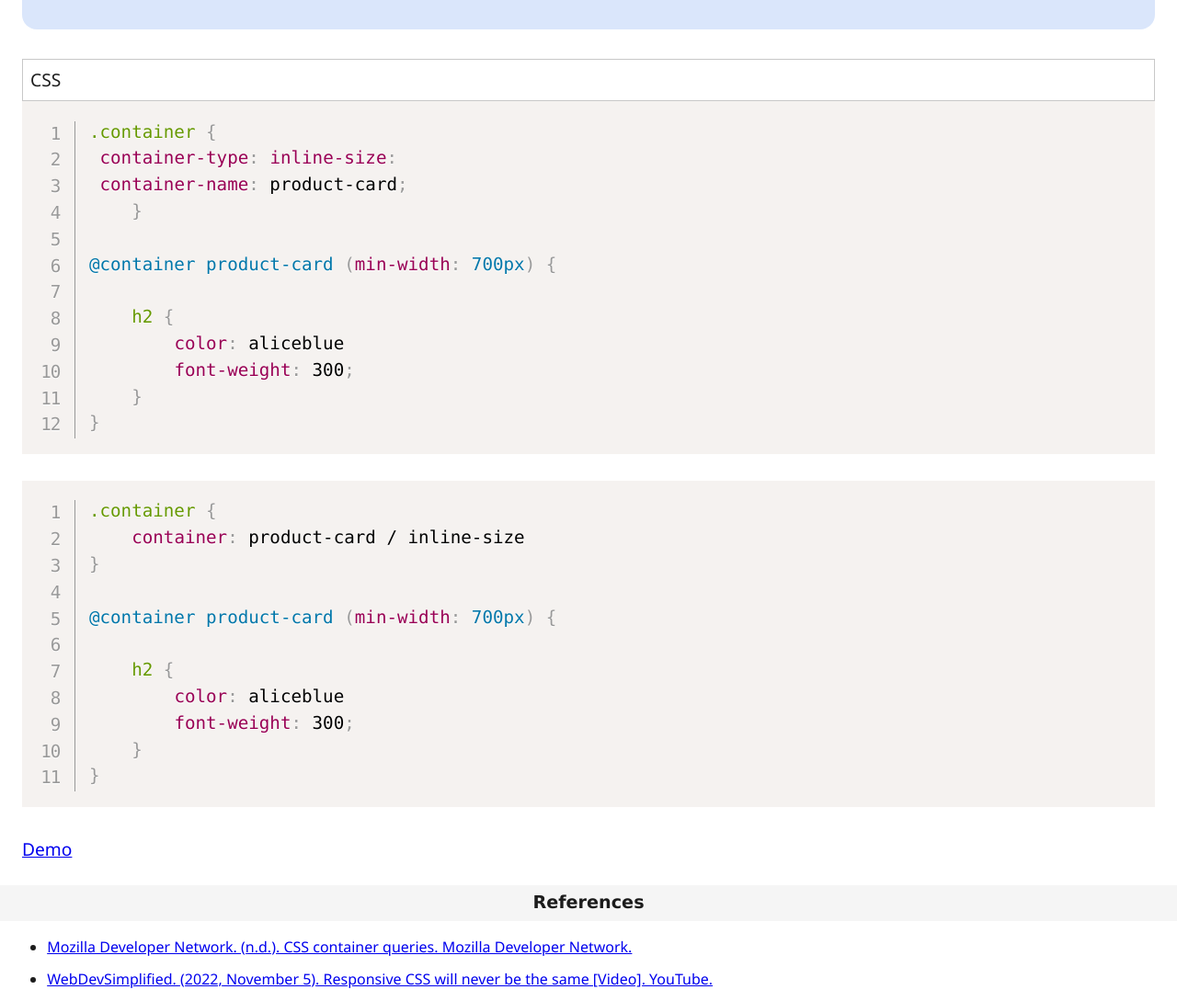
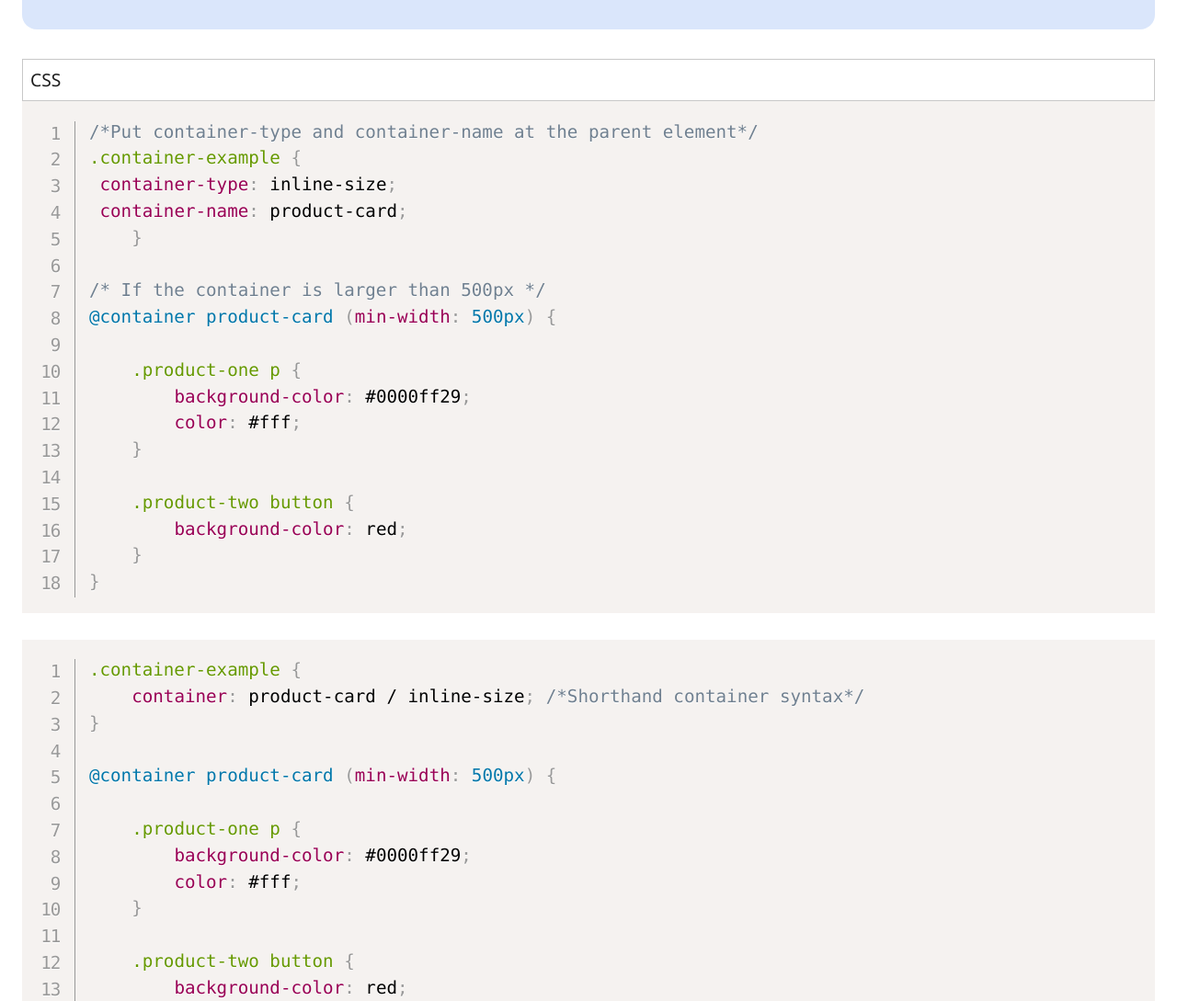
Before and after one commit to Yui-0807/css-features, a plain HTML site: page index.html in a window 1280 px wide. Shown: the part 7640-8729 px from the top of the page at 92% size. Drawn offline with Linux system fonts and the light colour scheme.

Commit message:
delete unuse code

```diff
--- a/index.html
+++ b/index.html
@@ -409,7 +409,7 @@
 
                         <article class="product-one">
                             <img src="http://fakeimg.pl/300/#00ff00?text=Image&font=museo" alt="">
-                            <!-- <div class="fakeimg"></div> -->
+
                             <h4>Product One</h4>
                             <p>Lorem, ipsum dolor sit amet consectetur adipisicing elit. Quae magnam inventore
                                 labore iure aperiam necessitatibus, nobis a doloribus accusamus maiores iste iusto
@@ -420,7 +420,7 @@
 
                         <article class="product-two">
                             <img src="http://fakeimg.pl/300/#00ff00?text=Image&font=museo" alt="">
-                            <!-- <div class="fakeimg"></div> -->
+
                             <h4>Product Two</h4>
                             <p>Lorem, ipsum dolor sit amet consectetur adipisicing elit. Quae magnam inventore
                                 labore iure aperiam necessitatibus, nobis a doloribus accusamus maiores iste iusto
@@ -434,16 +434,22 @@
                         <p class="name-bg">CSS</p>
                         <pre>
                             <code class="language-css line-numbers" data-prismjs-copy="Copy">
-                                .container {
-                                 container-type: inline-size:
+                                /*Put container-type and container-name at the parent element*/
+                                .container-example {
+                                 container-type: inline-size;
                                  container-name: product-card;
                                     }
 
-                                @container product-card (min-width: 700px) {
+                                /* If the container is larger than 500px */
+                                @container product-card (min-width: 500px) {
 
-                                    h2 {
-                                        color: aliceblue
-                                        font-weight: 300;
+                                    .product-one p {
+                                        background-color: #0000ff29;
+                                        color: #fff;
+                                    }
+
+                                    .product-two button {
+                                        background-color: red;
                                     }
                                 }
                             </code>
@@ -451,16 +457,19 @@
                         <br>
                         <pre>
                     <code class="language-css line-numbers" data-prismjs-copy="Copy">
-
-                                .container {
-                                    container: product-card / inline-size
+                                .container-example {
+                                    container: product-card / inline-size; /*Shorthand container syntax*/
                                 }
 
-                                @container product-card (min-width: 700px) {
+                                @container product-card (min-width: 500px) {
 
-                                    h2 {
-                                        color: aliceblue
-                                        font-weight: 300;
+                                    .product-one p {
+                                        background-color: #0000ff29;
+                                        color: #fff;
+                                    }
+
+                                    .product-two button {
+                                        background-color: red;
                                     }
                                 }
                             </code>
```
